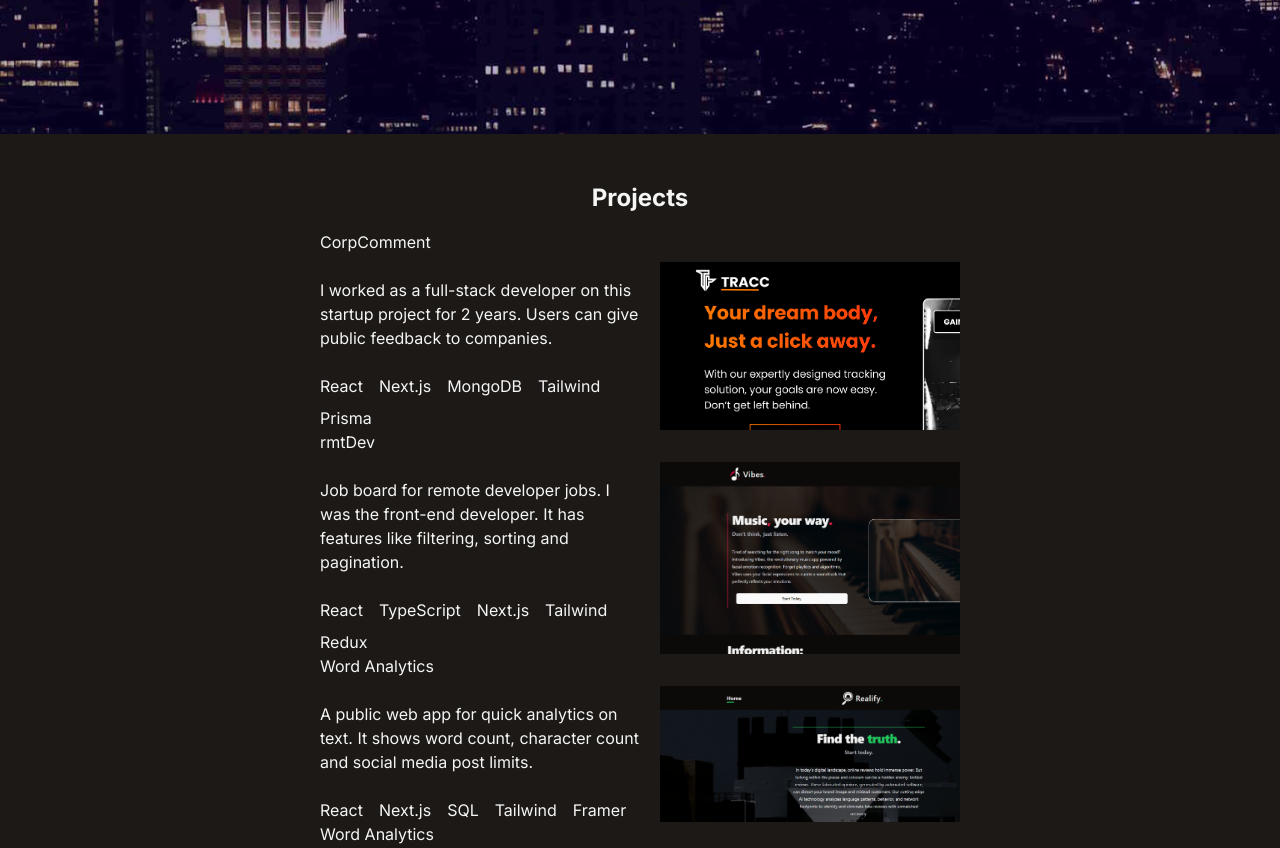
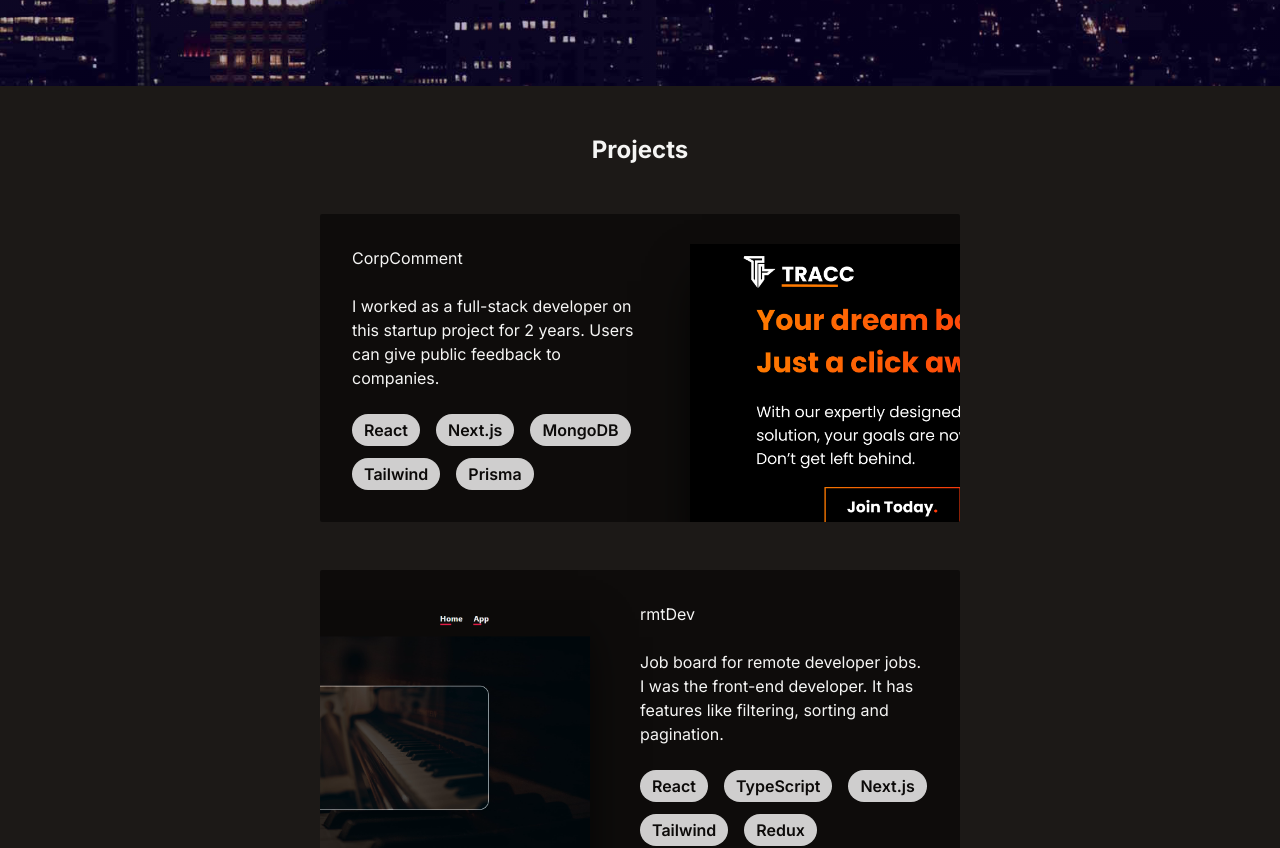
Before and after one commit to msuhaib01/m-suhaib-portfolio, a Next.js app: page / in a window 1280 px wide. Shown: the part 1500-2348 px from the top of the page. Built offline with nearby package versions, Linux system fonts and the light colour scheme.

Commit message:
headings animated

```diff
--- a/src/components/main/about.tsx
+++ b/src/components/main/about.tsx
@@ -9,7 +9,7 @@ export default function About() {
       className="background w-full flex justify-center items-center bg-fixed bg-cover py-48"
     >
       <MotionDiv>
-        <div className="rounded-sm max-w-[40rem] p-16 bg-[#000000b0] backdrop-blur-md shadow-xl shadow-black flex flex-col gap-3">
+        <div className="rounded-sm max-w-[44rem] p-16 bg-[#000000b0] backdrop-blur-md shadow-xl shadow-black flex flex-col gap-3">
           <h2 className="text-center font-bold text-2xl">About Me</h2>
           <p className="text-justify">
             I spent near a decade living in New York City, picked up quite the
--- a/src/components/main/projects.tsx
+++ b/src/components/main/projects.tsx
@@ -4,28 +4,32 @@ import { projectsData } from "@/lib/data";
 import Image from "next/image";
 export default function Projects() {
   return (
-    <section className="max-w-[40rem] flex flex-col">
+    <section className="max-w-[44rem] flex flex-col">
       <h2 className="font-bold text-2xl text-center mb-4">Projects</h2>
+      <div className="flex flex-col gap-12 p-8">
         {projectsData.map((project, index) => (
-        <section className="overflow-hidden relative flex flex-col ">
-          <div className="w-1/2 flex flex-col gap-6">
-            <div className="flex flex-col  gap-6">
+          <section className="group hover:scale-105 hover:bg-[#3b3b3b7c] transition overflow-hidden relative flex flex-col sm:items-start even:sm:items-end items-center rounded-sm bg-black/[0.5] p-8">
+            <div className="sm:w-1/2 flex flex-col gap-6">
+              <div className="flex flex-col gap-6">
                 <h3>{project.title}</h3>
                 <p>{project.description}</p>
               </div>
-            <div className="flex flex-row flex-wrap gap-x-4 gap-y-2">
+              <div className="flex flex-row flex-wrap gap-x-4 gap-y-3">
                 {project.tags.map((tag, index) => (
-                <div>{tag}</div>
+                  <div className="text-stone-950 font-semibold bg-white/[0.8] py-1 px-3 flex justify-center items-center rounded-full ">
+                    {tag}
+                  </div>
                 ))}
-            </div>
               </div>
               <Image
                 alt={project.title}
                 src={project.imageUrl}
-            className="absolute right-[-100px] top-8 w-[400px]"
+                className="sm:absolute sm:right-[-330px] sm:top-[30px] sm:w-[600px] group-even:sm:left-[-330px] shadow-2xl shadow-black transition group-hover:scale-105 group-hover:-rotate-2 group-hover:-translate-x-5 group-even:group-hover:rotate-2 group-even:group-hover:translate-x-5 "
               />
+            </div>
           </section>
         ))}
+      </div>
     </section>
   );
 }
```
Lines whose indentation alone changed are shown as unchanged.
